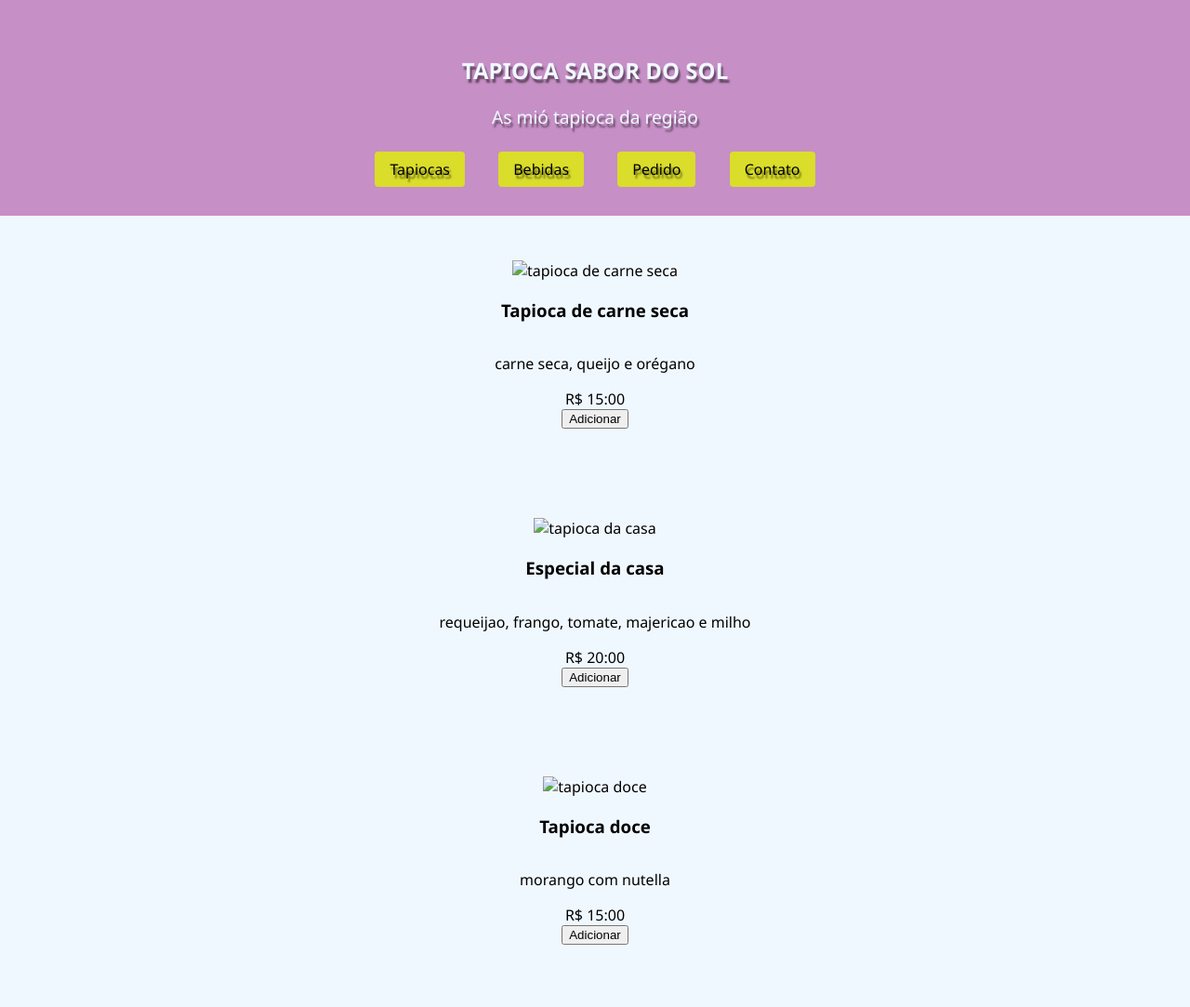
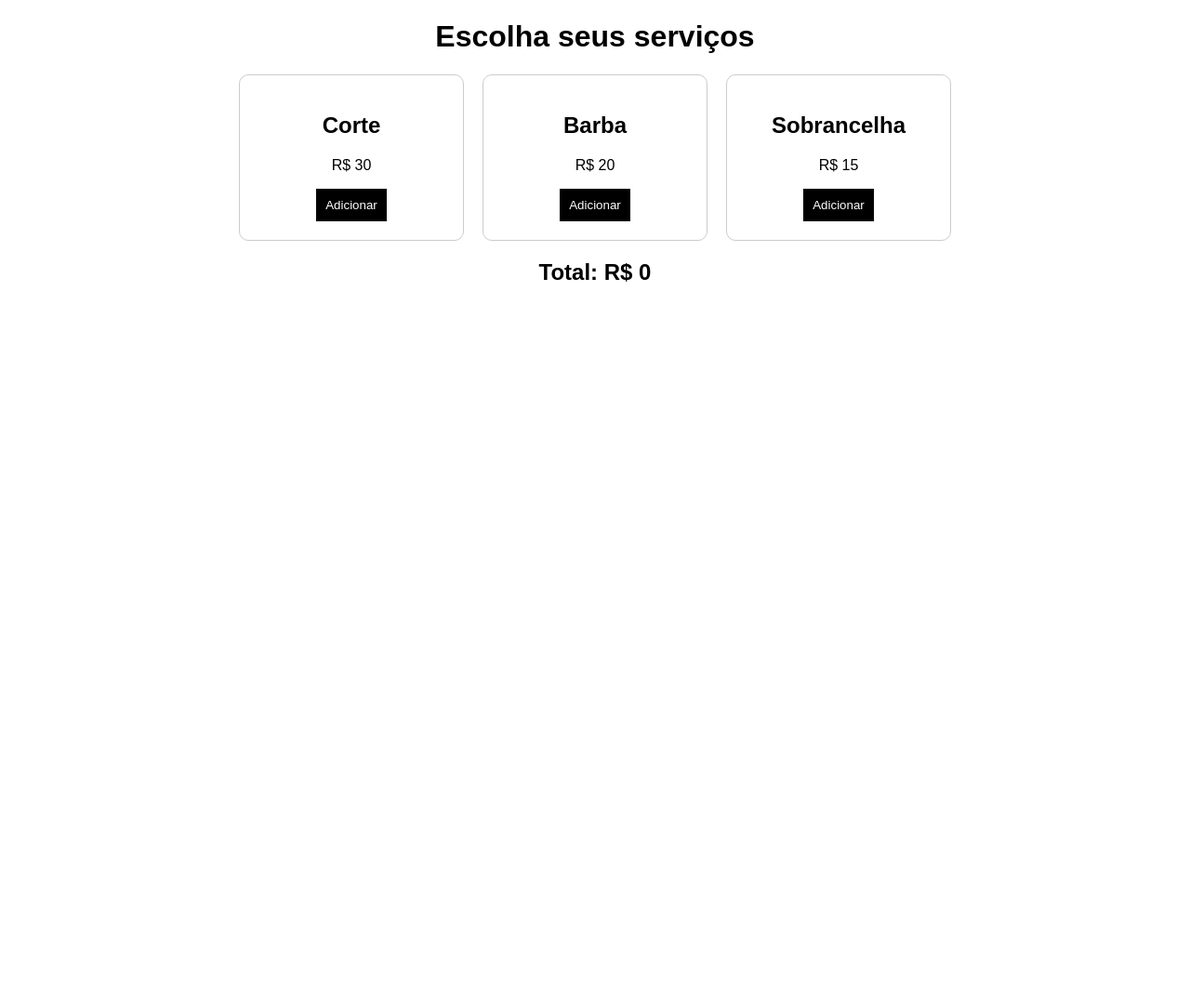
Before and after one commit to samuelmfc67/projeto-login8, a plain HTML site: page index.html in a window 1280 px wide. Shown: the top 1083 px of the page at 93% size. After the commit the page ends 800 px from the top, so only its background shows below. Drawn offline with Linux system fonts and the light colour scheme.

Commit message:
Add files via upload

```diff
--- a/index.html
+++ b/index.html
@@ -1,134 +1,38 @@
 <!DOCTYPE html>
-<html lang="en">
+<html lang="pt-BR">
 <head>
     <meta charset="UTF-8">
-    <meta name="viewport" content="width=device-width, initial-scale=1.0">
-    <title>Page title</title>
-    <link rel="stylesheet" type="text/css" media='screen' href="style.css">
+    <title>Barbearia</title>
+    <link rel="stylesheet" href="style.css">
 </head>
 <body>
-    <header class="banner">
-        <section class="banner-context">
-        <h1>TAPIOCA SABOR DO SOL</h1>
-        <P>As mió tapioca da região</P>
-        <nav>
-            <a href="">Tapiocas</a>
-            <a href="">Bebidas</a>
-            <a href="">Pedido</a>
-            <a href="">Contato</a>
-        </section>
 
+    <h1>Escolha seus serviços</h1>
 
-        </nav>
+    <div class="container">
 
-    </header>
-
-    <main>
-        <section id="tapiocas" class="categoria">
-        <div class="produto">
-            <img src="images/Tapioca-de-Frigideira-6016x4016-1.webp" alt="tapioca de carne seca">
-            <h3>Tapioca de carne seca</h3>
-            <p>carne seca, queijo e orégano</p>
-            <span class="preco"> R$ 15:00</span>
-            <button class="adicionar">Adicionar</button>
-
-        </div>
-        <div class="produto">
-
+        <div class="card">
+            <h2>Corte</h2>
+            <p>R$ <span class="preco">30</span></p>
+            <button class="btn">Adicionar</button>
         </div>
 
-        <div class="produto">
-            <img src="images/capa-tapioca-tradicional.avif" alt="tapioca da casa">
-            <h3>Especial da casa</h3>
-            <p>requeijao, frango, tomate, majericao e milho</p>
-            <span class="preco"> R$ 20:00</span>
-            <button class="adicionar">Adicionar</button>
-
-        </div>
-        <div class="produto">
-
+        <div class="card">
+            <h2>Barba</h2>
+            <p>R$ <span class="preco">20</span></p>
+            <button class="btn">Adicionar</button>
         </div>
 
-
-        <div class="produto">
-            <img src="images/Tapioca-doce-1.webp" alt="tapioca doce">
-            <h3>Tapioca doce</h3>
-            <p>morango com nutella</p>
-            <span class="preco"> R$ 15:00</span>
-            <button class="adicionar">Adicionar</button>
-
-        </div>
-        <div class="produto">
-
+        <div class="card">
+            <h2>Sobrancelha</h2>
+            <p>R$ <span class="preco">15</span></p>
+            <button class="btn">Adicionar</button>
         </div>
 
-        <section id="Bebidas" class="categoria"></section>
+    </div>
 
-        <div class="produto">
-            <img src="images/3716-coca-cola-lata-350ml-normal-12un.20251024104230.png" alt="cocacola">
-            <h3>Coca cola</h3>
-            <p>350 ml</p>
-            <span class="preco"> R$ 5:00</span>
-            <button class="adicionar">Adicionar</button>
+    <h2>Total: R$ <span id="total">0</span></h2>
 
-        </div>
-        <div class="produto">
-
-            <div class="produto">
-            <img src="images/712922-7894900660333-suco del valle mais uva lata 290ml-del valle mais-1.webp" alt="suco de uva">
-            <h3>Suco de uva</h3>
-            <p>290ml</p>
-            <span class="preco"> R$ 5:00</span>
-            <button class="adicionar">Adicionar</button>
-
-        </div>
-
-          <div class="produto">
-            <img src="images/images.jpg" alt="suco de maracuja">
-            <h3>Suco de maracuja</h3>
-            <p>290ml</p>
-            <span class="preco"> R$ 5:00</span>
-            <button class="adicionar">Adicionar</button>
-
-            <div class="produto">
-            <img src="images/71OCuUXIaIL.jpg" alt="afua tonica">
-            <h3>Água tônica</h3>
-            <p>350ml</p>
-            <span class="preco"> R$ 4:00</span>
-            <button class="adicionar">Adicionar</button>
-
-        </div>
-        </section>
-
-        <section id="pedido">
-            <h2>Seus pedido</h2>
-            <ul id="lista-pedido">
-                </ul>
-                <p id="total"> Total: 5,00</p>
-                <button id="finalizar pedido">Finalizar pedido</button>
-
-
-        </section>
-
-        <section id="contato">
-            <h2>Contato</h2>
-            <p>Entre me contato conosco</p>
-           <div class="redes sociais">
-            <a href="https://wa.me/+55(43)991558879">whatsapp</a>
-
-           </div>
-
-        </section>
-
-
-    </main>
-
-    <footer>
-        <p>&copy;2026 Todos os direitos</p>
-        <p>Desenvolvido por: <a href="https://github.com/samuelmarques">Samuel Marques</a></p>
-
-    </footer>
-
-    <script src= "script.js"></script>
+    <script src="script.js"></script>
 </body>
 </html>
--- /dev/null
+++ b/script.js
@@ -0,0 +1,30 @@
+// variável para armazenar o total
+let total = 0;
+
+// seleciona onde o total será exibido
+const totalElemento = document.getElementById("total");
+
+// seleciona todos os botões
+const botoes = document.querySelectorAll(".btn");
+
+// percorre todos os botões
+botoes.forEach((botao) => {
+
+    // adiciona evento de clique
+    botao.addEventListener("click", () => {
+
+        // pega o preço dentro do card
+        const precoTexto = botao.parentElement.querySelector(".preco").textContent;
+
+        // converte para número
+        const preco = parseFloat(precoTexto);
+
+        // soma no total
+        total += preco;
+
+        // atualiza na tela
+        totalElemento.textContent = total.toFixed(2);
+
+    });
+
+});
--- a/style.css
+++ b/style.css
@@ -1,79 +1,26 @@
-body{
-    font-family: 'Segoe UI', Tahoma, Geneva, Verdana, sans-serif;
-    margin: 0;
-    padding: 0;
-    background-color: aliceblue;
-}
-header{
-    background-color: rgb(198, 143, 198);
-    color: aquamarine;
+body {
+    font-family: Arial, sans-serif;
     text-align: center;
-    padding: 1rem 0;
 }
 
-.banner{
-    background-size: cover;
-    background-position: center;
-    height: 200px;
+.container {
     display: flex;
-    align-items: center;
     justify-content: center;
-    color: aliceblue;
-    text-shadow: 2px 4px 2px rgba(0, 0, 0, 0.5);
+    gap: 20px;
+    flex-wrap: wrap;
 }
 
-.banner-content{
-    width: 88%;
+.card {
+    border: 1px solid #ccc;
+    padding: 20px;
+    width: 200px;
+    border-radius: 10px;
 }
 
-.banner-content h1{
-    font-size: 3rem;
-    margin-bottom: 1rem;
+button {
+    padding: 10px;
+    cursor: pointer;
+    background-color: black;
+    color: white;
+    border: none;
 }
-
-.banner p{
-font-size: 1.2rem;
-margin-bottom: 2rem;
-
-}
-
-nav a{
-    color: black;
-text-decoration: none;
-margin: 0 1rem;
-padding: 0.5rem 1rem;
-border-radius: 4px;
-background-color: rgb(218, 221, 42);
-}
-
-nav a:hover{
-    background-color: rgb(216, 191, 49);
-}
-
-main{
-    width: 88%;
-    margin: 2rem auto;
-}
-
-.categoria{
-    margin-bottom: 2rem;
-}
-
-.produto{
-    background-color: aliceblue;
-    border-radius: 8px;
-    padding: 1rem;
-    margin-bottom: 1rem;
-    display: flex;
-    flex-direction: column;
-    align-items: center;
-    text-align: center;
-
-}
-
-.product img{
-    max-width: 100%;
-    height: auto;
-    border-radius: 8px;
-    margin-bottom: 1rem;
-}
```
Also changed, not shown: index.htm (added, +22 -0 lines).
